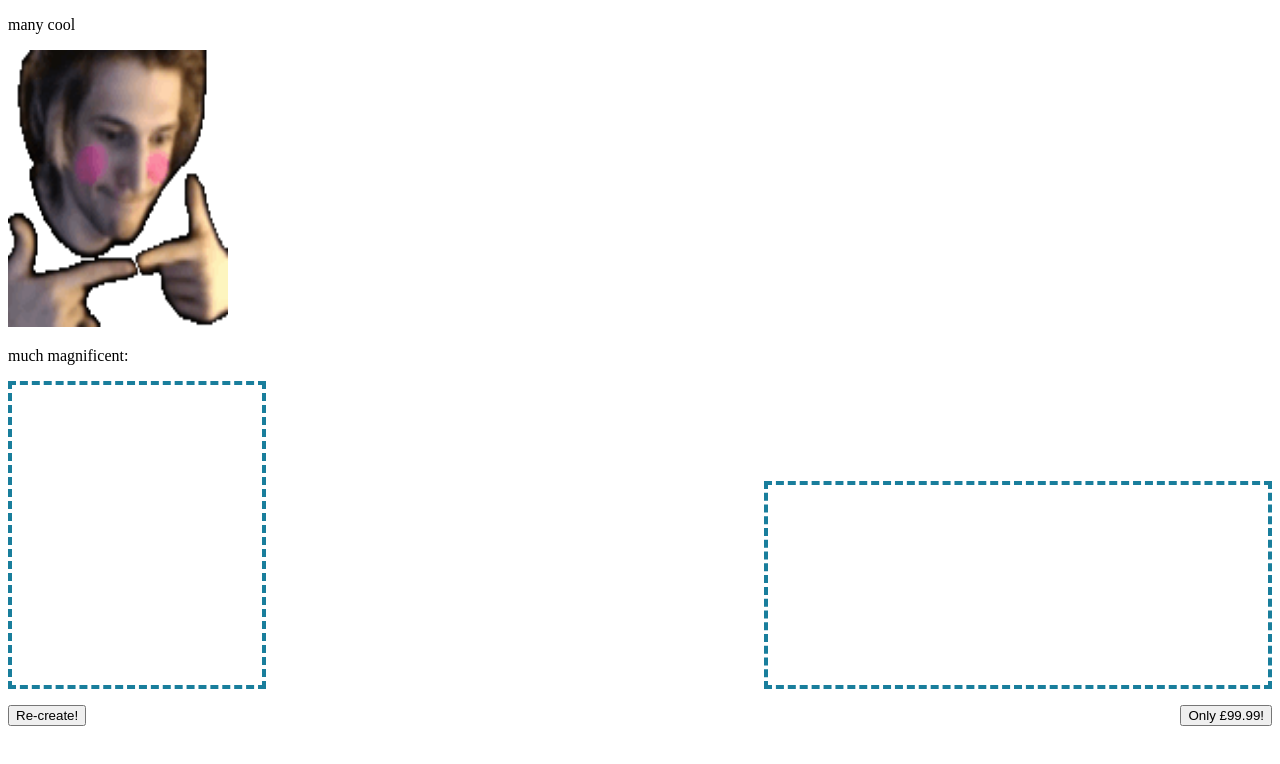
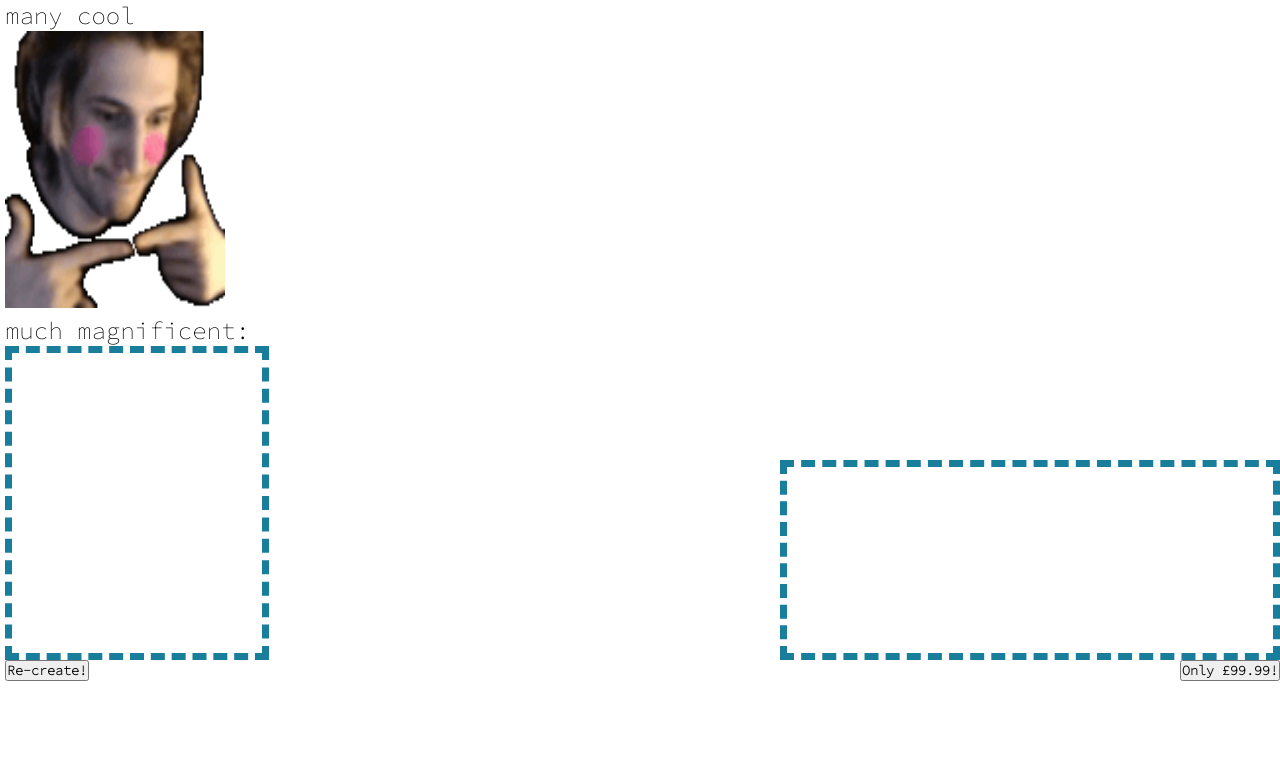
Before and after one commit to iDEaXANA/Canvas, a plain HTML site: page index.html in a window 1280 px wide. Drawn offline with Linux system fonts and the light colour scheme.

Commit message:
Changed font and background as well as other style changes.

```diff
--- a/index.html
+++ b/index.html
@@ -3,6 +3,10 @@
 <head>
 <script src='script.js' defer></script>
 <link rel="stylesheet" href="style.css">
+<!-- Fonts -->
+<link rel="preconnect" href="https://fonts.gstatic.com">
+<link href="https://fonts.googleapis.com/css2?family=Source+Code+Pro:wght@200&family=Source+Sans+Pro:wght@200&display=swap" rel="stylesheet">
+<link href="https://fonts.googleapis.com/css2?family=Source+Sans+Pro:wght@200&display=swap" rel="stylesheet">
 </head>
     <body>
 
--- a/style.css
+++ b/style.css
@@ -1,3 +1,17 @@
+*{
+    padding: 0;
+    margin: 0;
+    box-sizing: border-box;
+    font-family: 'Source Code Pro', monospace;
+    list-style: none;
+    text-decoration: none;
+}
+
+:root {
+    font-size:x-large;
+    margin-left: 5px;
+}
+
 #myCanvas {
     border:0.3em solid #197e9c;
     border-style: dashed;
@@ -17,6 +31,7 @@ section{
 }
 button {
     display: block;
+    font-weight: bold;
 }
 
 main {
```
Lines whose indentation alone changed are shown as unchanged.
